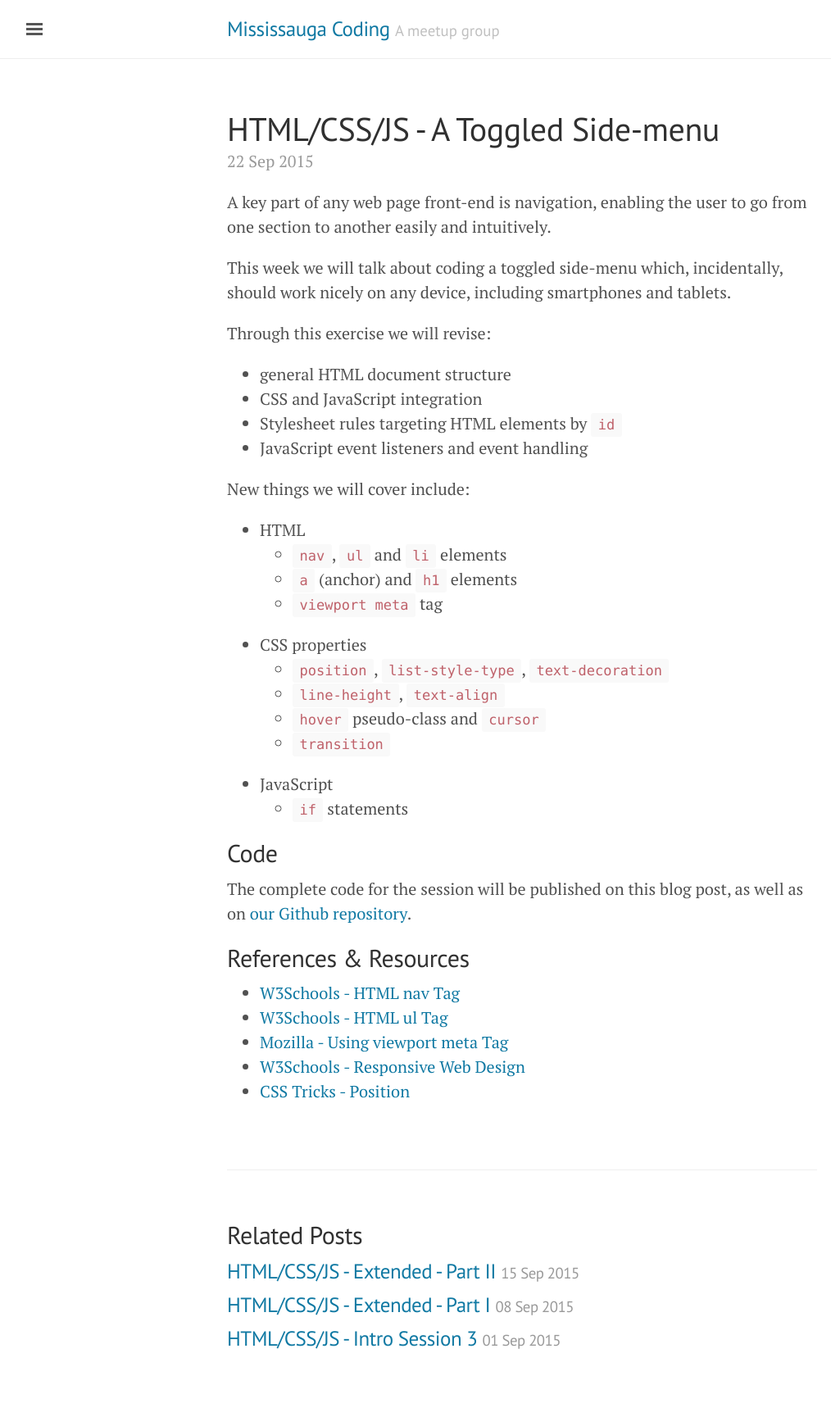
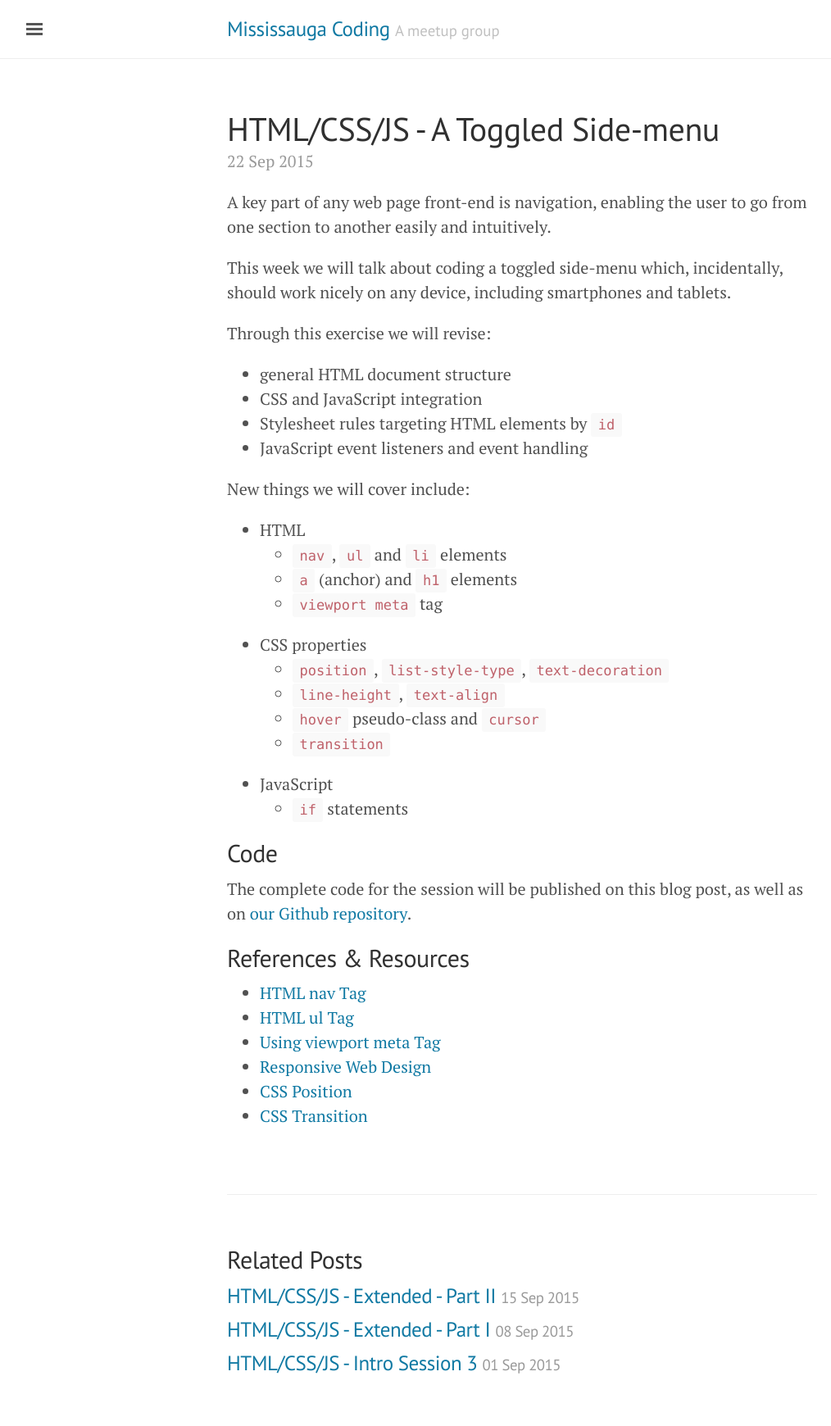
Before and after one commit to MississaugaCoding/mississaugacoding.github.io, a Jekyll site: the page built from _posts/2015-09-22-html-css-js-side-menu.md, in a window 1280 px wide. Shown: the whole page at 82% size, without its empty margins (3-1017 px from the left). Built offline with Jekyll 4.4.1, drawn with Linux system fonts in a browser that asks for light colours; comment, search, counter and statistics services are not loaded; before the commit the page ends 1710 px from its top, so only the background shows below that.

Commit message:
updated notes for session 6

```diff
--- a/_posts/2015-09-22-html-css-js-side-menu.md
+++ b/_posts/2015-09-22-html-css-js-side-menu.md
@@ -42,8 +42,9 @@ The complete code for the session will be published on this blog post, as well a
 
 ##References &amp; Resources
 
-- [W3Schools - HTML nav Tag](http://www.w3schools.com/tags/tag_nav.asp)
-- [W3Schools - HTML ul Tag](http://www.w3schools.com/tags/tag_ul.asp)
-- [Mozilla - Using viewport meta Tag](https://developer.mozilla.org/en/docs/Mozilla/Mobile/Viewport_meta_tag)
-- [W3Schools - Responsive Web Design](http://www.w3schools.com/css/css_rwd_viewport.asp)
-- [CSS Tricks - Position](https://css-tricks.com/absolute-relative-fixed-positioining-how-do-they-differ/)
+- [HTML nav Tag](http://www.w3schools.com/tags/tag_nav.asp)
+- [HTML ul Tag](http://www.w3schools.com/tags/tag_ul.asp)
+- [Using viewport meta Tag](https://developer.mozilla.org/en/docs/Mozilla/Mobile/Viewport_meta_tag)
+- [Responsive Web Design](http://www.w3schools.com/css/css_rwd_viewport.asp)
+- [CSS Position](https://css-tricks.com/absolute-relative-fixed-positioining-how-do-they-differ/)
+- [CSS Transition](http://www.w3schools.com/css/css3_transitions.asp)
```
